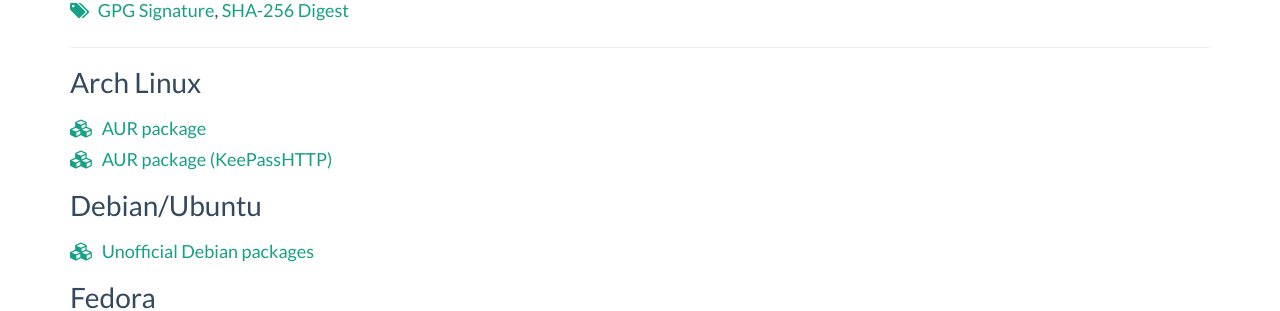
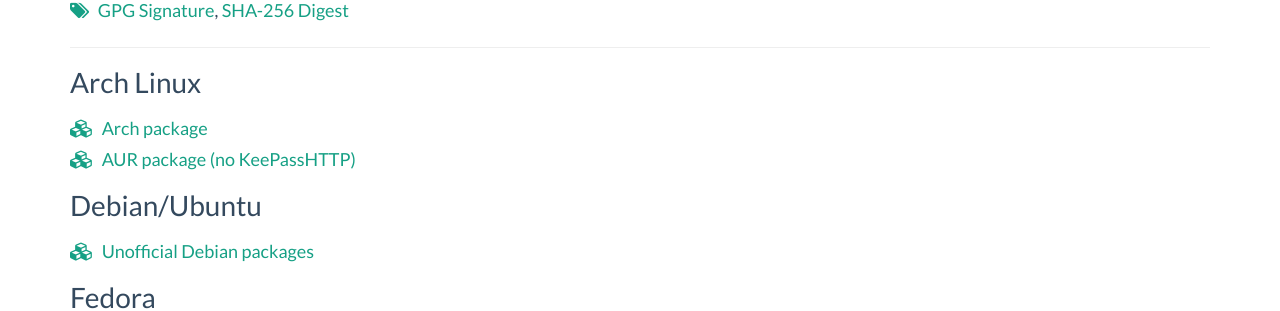
Before and after one commit to keepassxreboot/keepassxc-org, a Jekyll site: the page built from download.html, in a window 1280 px wide and 900 px high, scrolled down 498 px. Shown: the part 142-453 px from the top of the window. Built offline with Jekyll 4.4.1, drawn with Linux system fonts in a browser that asks for light colours; comment, search, counter and statistics services are not loaded.

Commit message:
Update Arch package

```diff
--- a/download.html
+++ b/download.html
@@ -45,11 +45,11 @@
   <a href="https://github.com/keepassxreboot/keepassxc/releases/download/2.1.2/KeePassXC-2.1.2-x86_64.AppImage.DIGEST"> SHA-256 Digest</a><br/>
   <hr>
   <h5>Arch Linux</h5>
-  <a href="https://aur.archlinux.org/packages/keepassxc/">
-    <i class="fa fa-cubes" aria-hidden="true"></i> AUR package</span>
+  <a href="https://www.archlinux.org/packages/community/x86_64/keepassxc/">
+    <i class="fa fa-cubes" aria-hidden="true"></i> Arch package</span>
   </a><br>
-  <a href="https://aur.archlinux.org/packages/keepassxc-keepasshttp/">
-    <i class="fa fa-cubes" aria-hidden="true"></i> AUR package (KeePassHTTP)</span>
+  <a href="https://aur.archlinux.org/packages/keepassxc-keepass/">
+    <i class="fa fa-cubes" aria-hidden="true"></i> AUR package (no KeePassHTTP)</span>
   </a>
 
   <h5>Debian/Ubuntu</h5>
```
